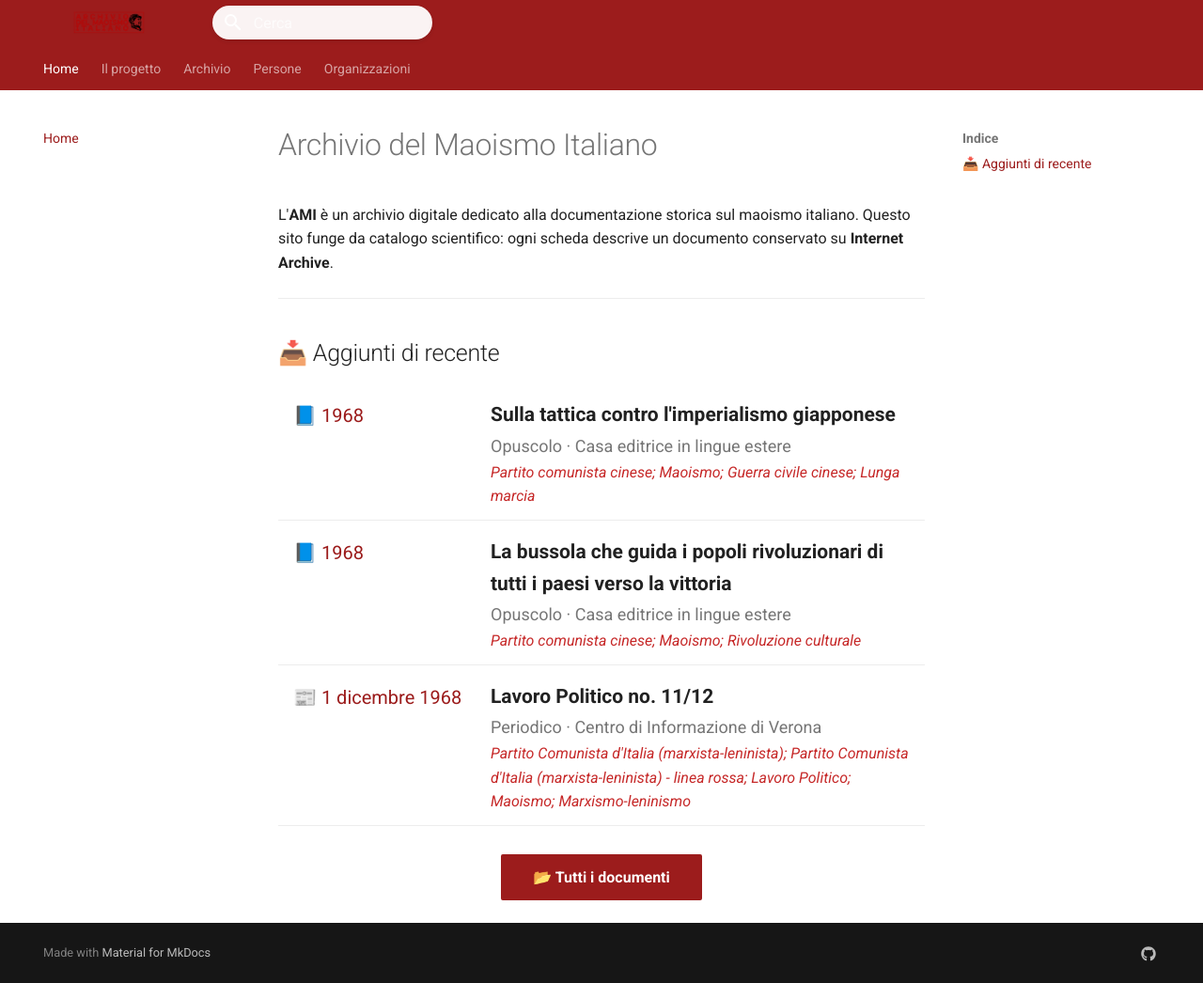
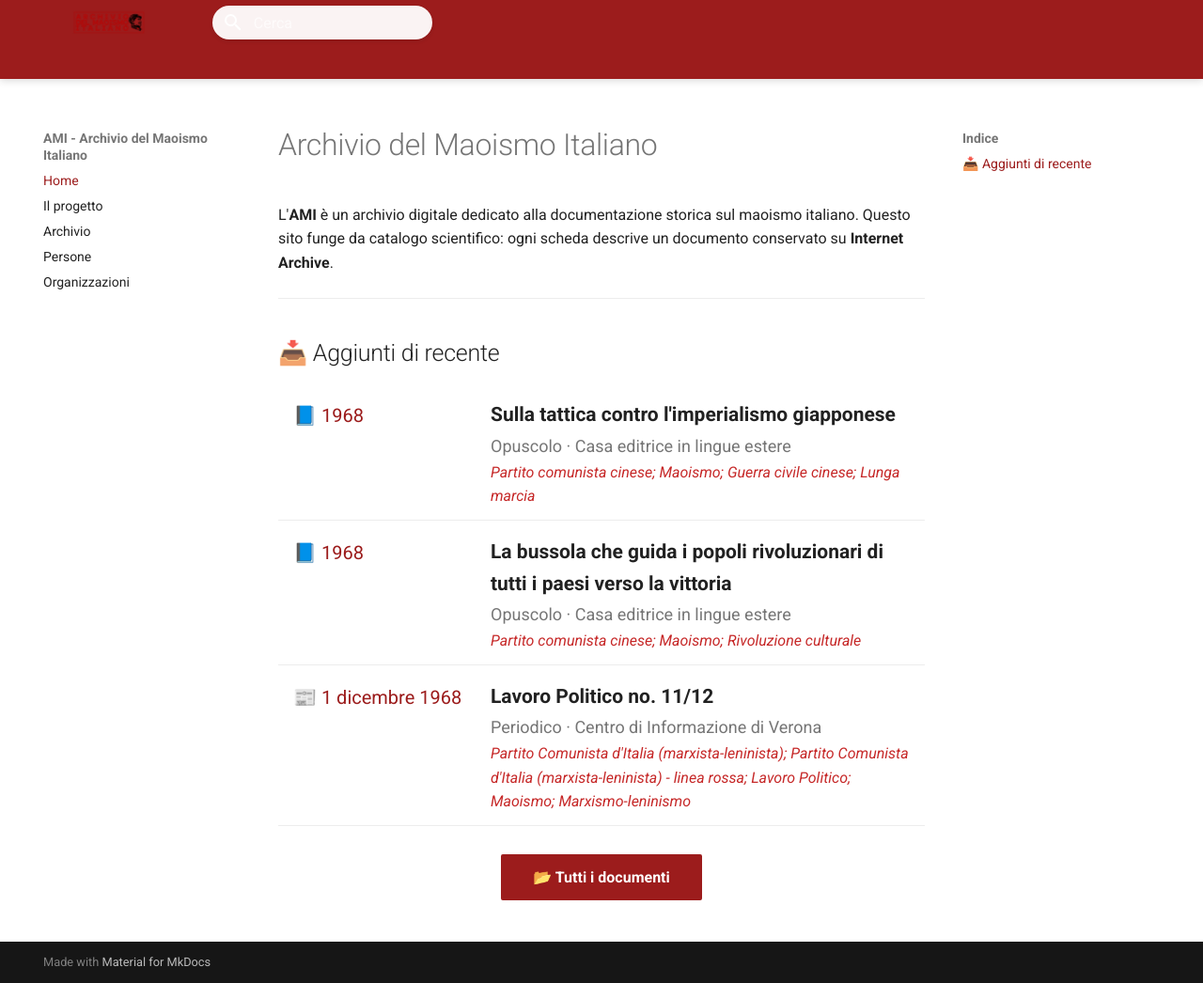
Before and after one commit to AMI-AIM/archivio-maoismo-italiano, an MkDocs documentation site: the page built from docs/index.md, in a window 1280 px wide and 1046 px high. Shown: the whole window at 94% size. Built offline with MkDocs 1.6.1 and Material for MkDocs 9.7.7, drawn with Linux system fonts in a browser that asks for light colours.

```diff
--- a/mkdocs.yml
+++ b/mkdocs.yml
@@ -1,5 +1,5 @@
 site_name: AMI - Archivio del Maoismo Italiano
-site_description: Risorsa digitale per la ricerca storica sul maoismo in Italia
+site_description: Catalogo digitale per la ricerca storica sul maoismo in Italia
 site_author: Ivan Masci
 site_url: https://ami-aim.github.io/archivio-maoismo-italiano/
 
@@ -8,14 +8,13 @@
   language: it
   features:
     - header.autohide
-    - navigation.tabs
-    - navigation.tabs.sticky
     - navigation.top
     - search.suggest
     - search.highlight
+    # - navigation.tabs          ← COMMENTATO (non serve più)
   palette:
     - scheme: default
-      primary: custom          # useremo rosso scuro custom
+      primary: custom
       accent: red
   logo: immagini/logo.png
   favicon: immagini/favicon.png
@@ -43,6 +42,3 @@
 
 extra:
   homepage: /archivio-maoismo-italiano/
-  social:
-    - icon: fontawesome/brands/github
-      link: https://github.com/AMI-AIM/archivio-maoismo-italiano
```
